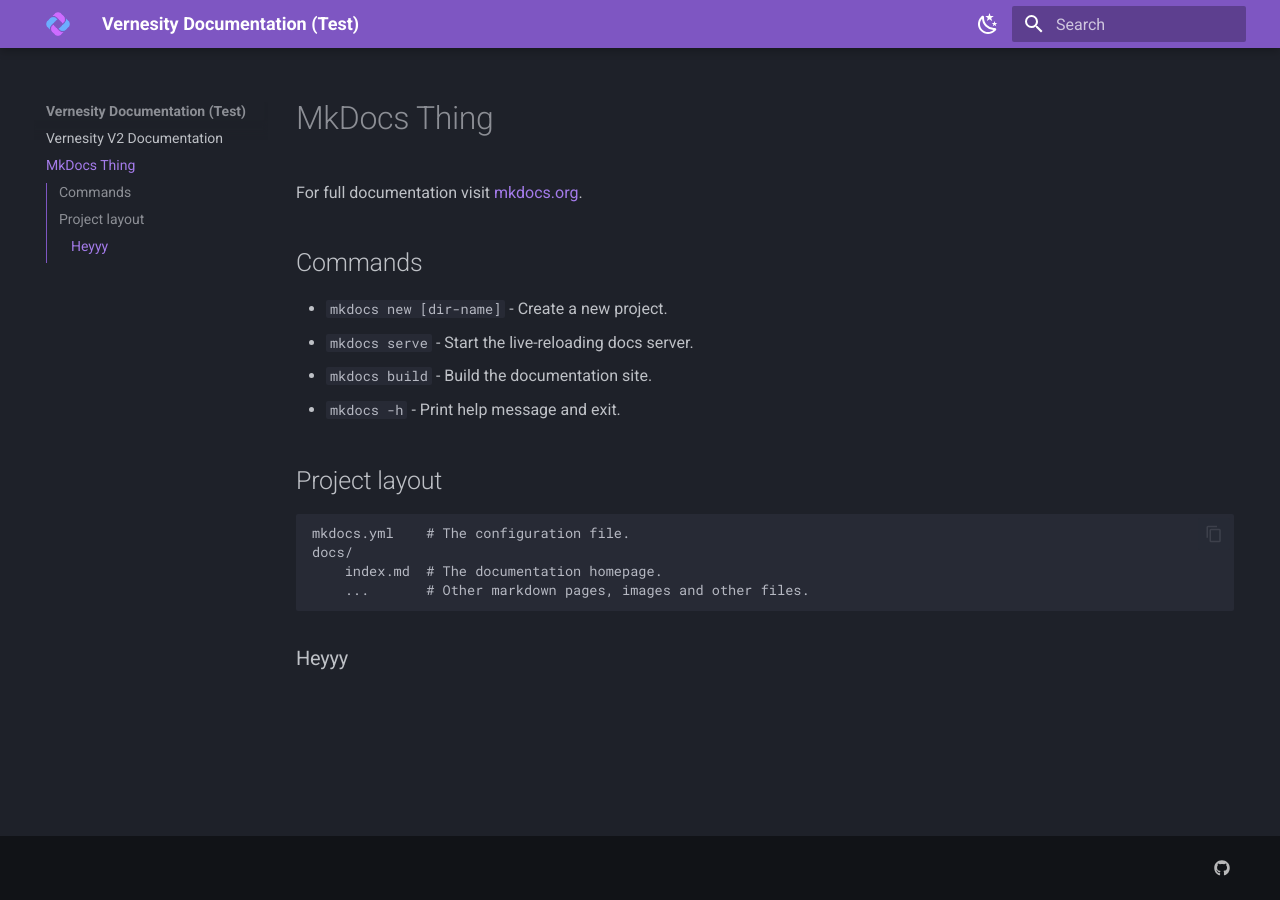
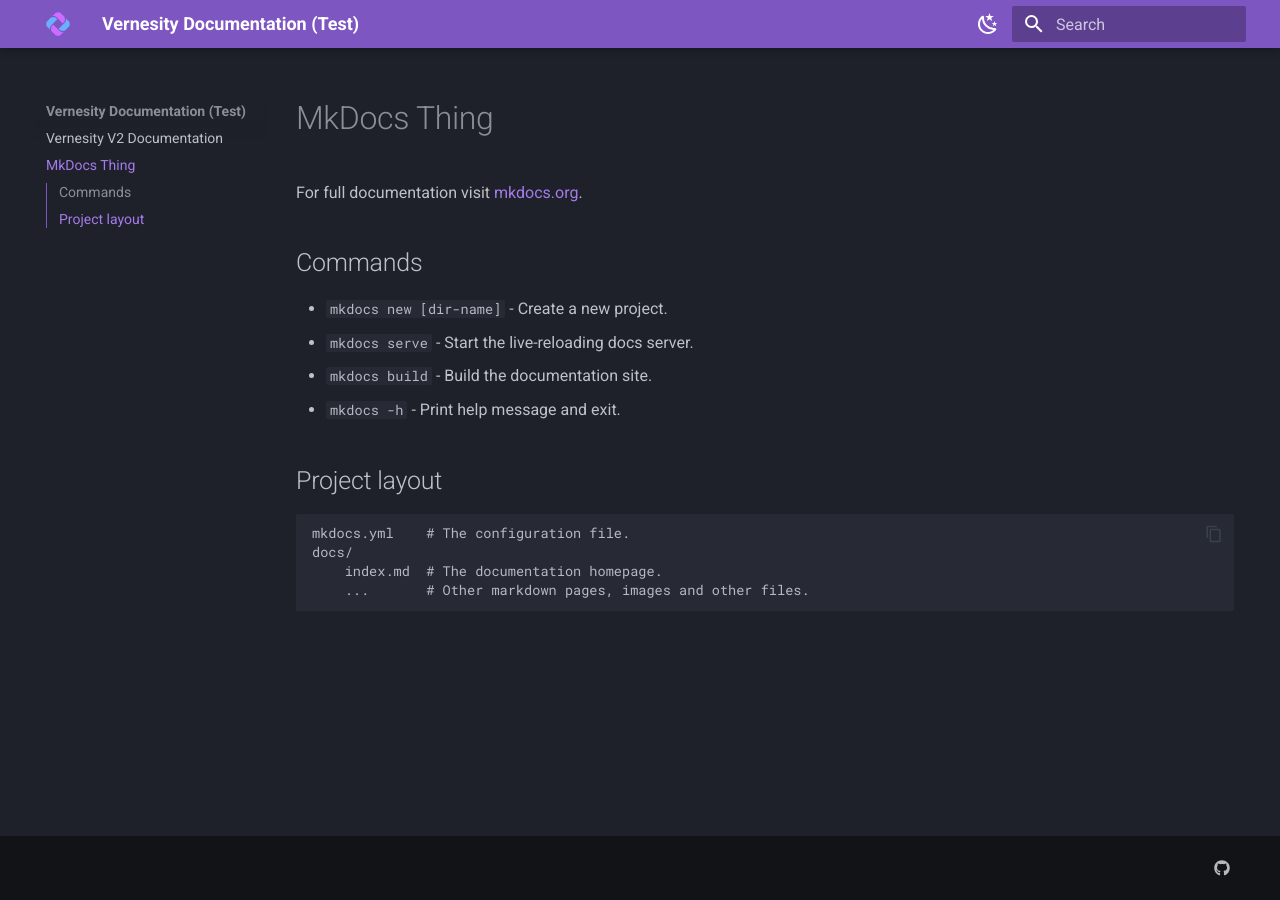
Before and after one commit to Emcept/Vernesity-V2-Documentation, an MkDocs documentation site: the page built from docs/main.md, in a window 1280 px wide. Built offline with MkDocs 1.6.1 and Material for MkDocs 9.7.7, drawn with Linux system fonts in a browser that asks for light colours.

Commit message:
Update main.md

```diff
--- a/docs/main.md
+++ b/docs/main.md
@@ -15,5 +15,3 @@
     docs/
         index.md  # The documentation homepage.
         ...       # Other markdown pages, images and other files.
-
-### Heyyy
```
